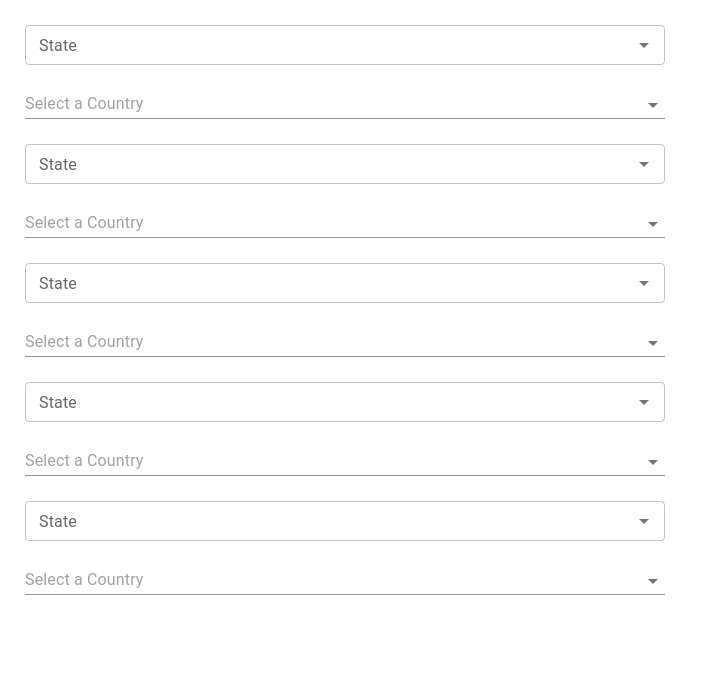
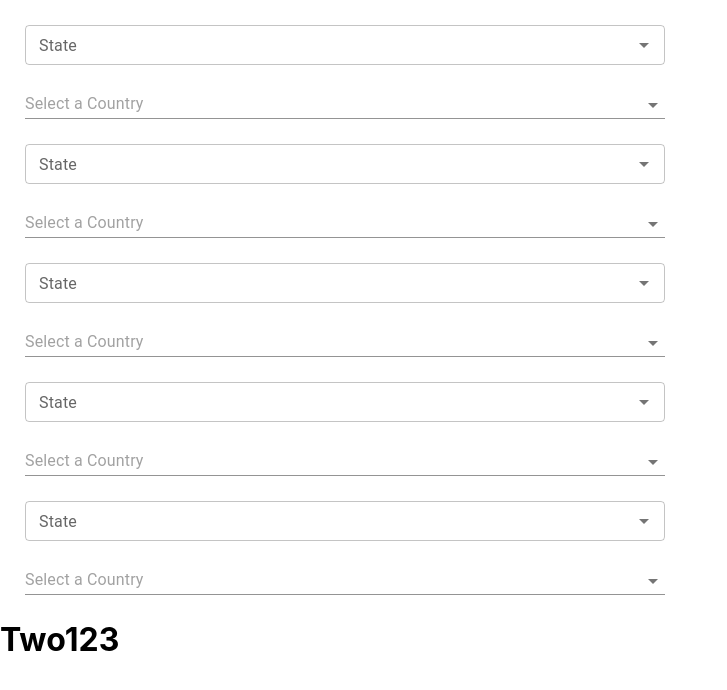
Before and after one commit to AnuGangarapu/auto-complete, a React (Create React App) app: page / in a window 1280 px wide. Shown: the top 690 px of the page, without its empty margins (0-727 px from the left). Built offline with nearby package versions, Linux system fonts and the light colour scheme.

Commit message:
hggfurfhur

```diff
--- a/src/App.js
+++ b/src/App.js
@@ -18,6 +18,7 @@ function App() {
           <AutoComplete option={countries} add={true} placeholder={"Select a Country"}  variant="standard" />
           <AutoComplete option={states}   add={false} variant="outlined"  label="State"/>
           <AutoComplete option={countries} add={true} placeholder={"Select a Country"}  variant="standard" />
+          <h1>Two123</h1>
         </div>
 
 
```
